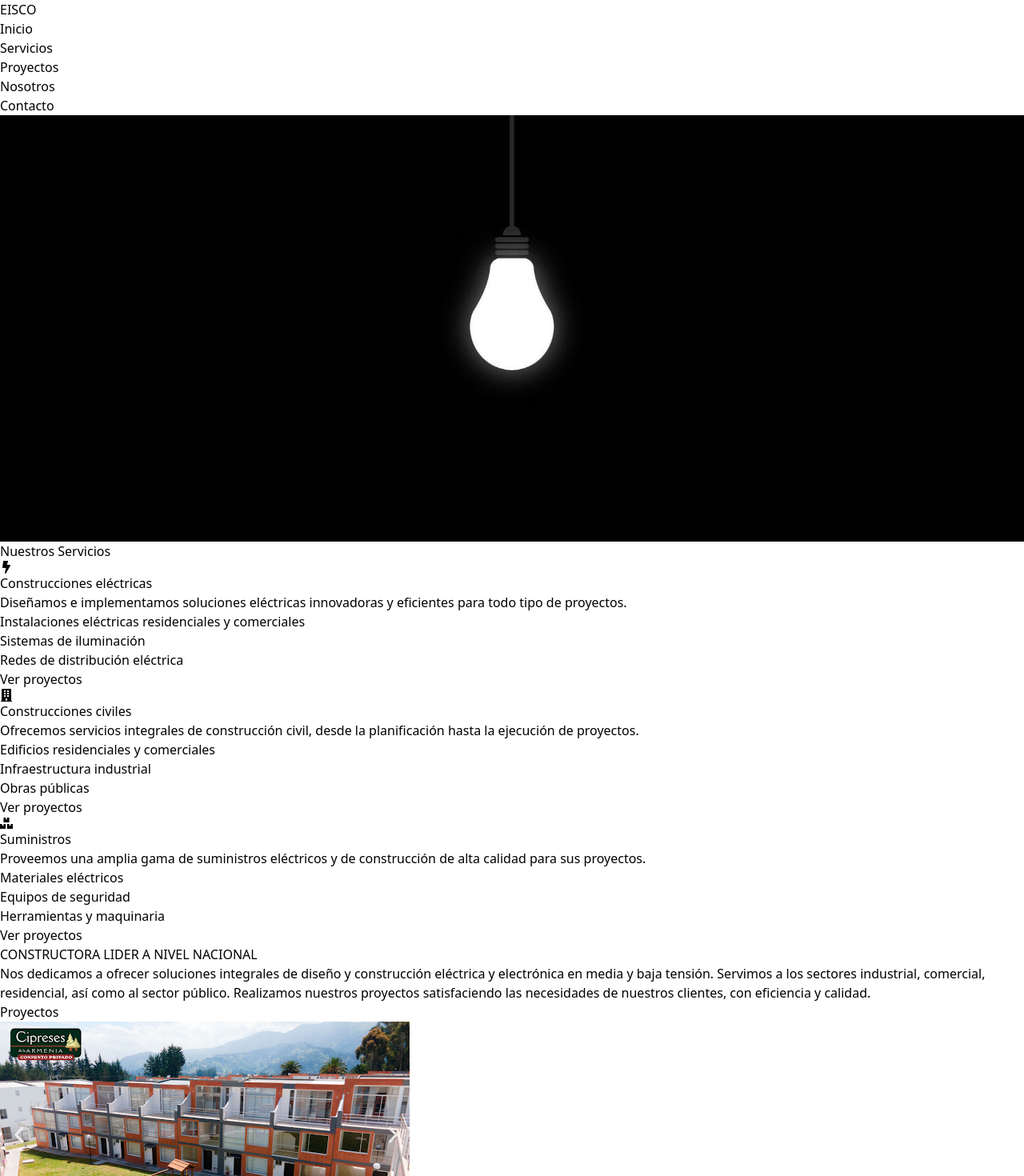
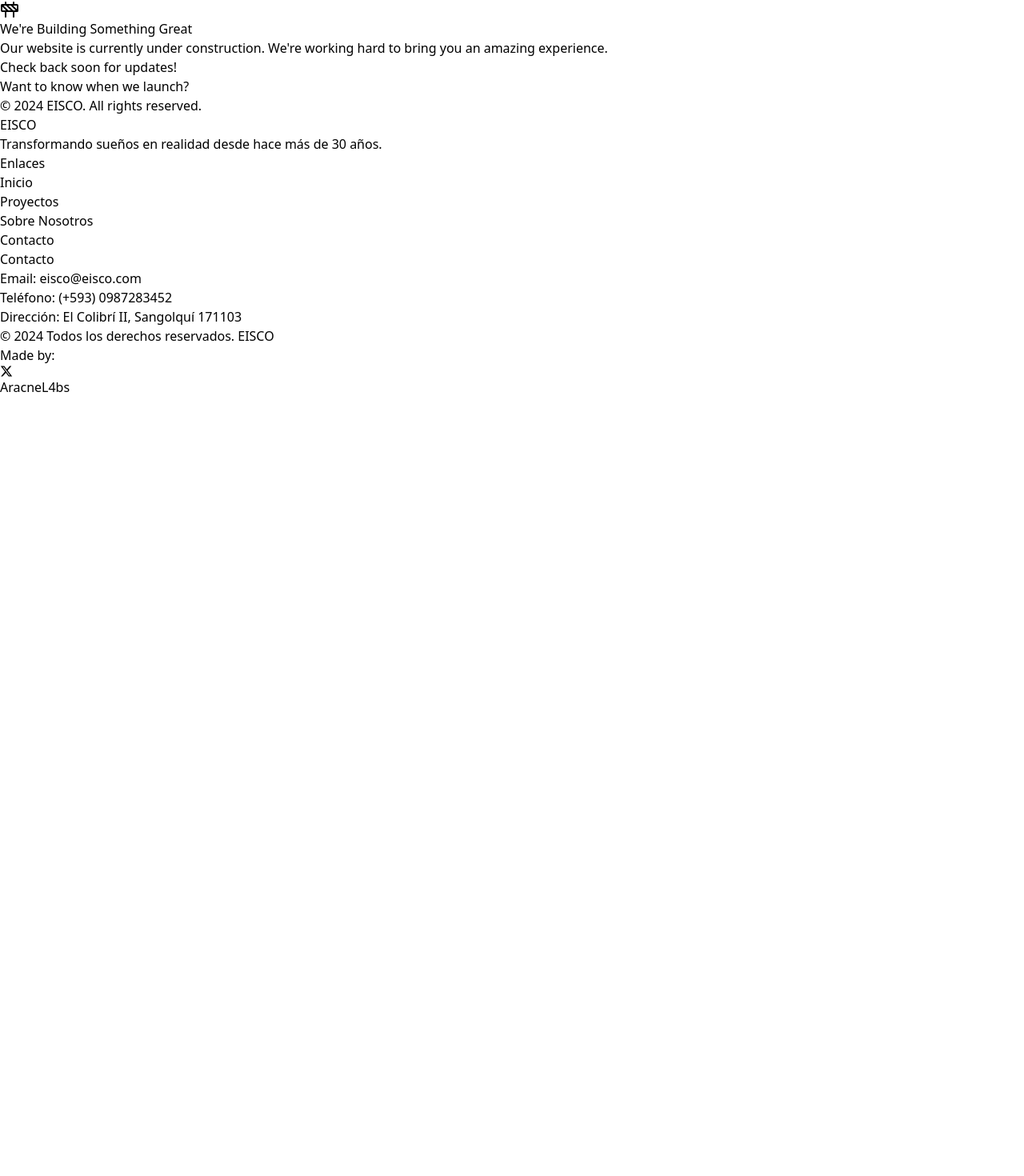
Before and after one commit to arcanel4bs/eisco, a React (Vite) app: page / in a window 1280 px wide. Shown: the top 1470 px of the page at 80% size. After the commit the page ends 800 px from the top, so only its background shows below. Built offline with nearby package versions, Linux system fonts and the light colour scheme.

Commit message:
Website under construction update

```diff
--- a/src/App.jsx
+++ b/src/App.jsx
@@ -1,6 +1,6 @@
 import { useState, useEffect } from 'react';
 import { BrowserRouter as Router, Route, Routes } from 'react-router-dom';
-import Navbar from './components/Navbar';
+// import Navbar from './components/Navbar';
 import Home from './pages/Home';
 import Services from './pages/Services';
 import Projects from './pages/Projects';
@@ -26,11 +26,11 @@ function App() {
     window.addEventListener('scroll', handleScroll, { passive: true });
     return () => window.removeEventListener('scroll', handleScroll);
   }, [lastScrollY]);
-
+// add navbar component
   return (
     <Router>
       <div className="flex flex-col min-h-screen bg-black text-black">
-        <Navbar show={showNavbar} />
+
         <main className="flex-grow container mx-auto px-4 py-8 mt-16">
           <Routes>
             <Route path="/" element={<Home />} />
--- /dev/null
+++ b/src/components/UnderConstruction.jsx
@@ -0,0 +1,48 @@
+import React from 'react';
+import { Construction, ArrowRight, Mail } from 'lucide-react';
+
+const UnderConstruction = () => {
+  return (
+    <div className="min-h-screen bg-gradient-to-b from-blue-50 to-white flex flex-col items-center justify-center p-4">
+      <div className="max-w-2xl mx-auto text-center space-y-8">
+        {/* Icon and Header */}
+        <div className="space-y-4">
+          <Construction className="w-20 h-20 mx-auto text-blue-500 animate-bounce" />
+          <h1 className="text-4xl font-bold text-gray-900">
+            We're Building Something Great
+          </h1>
+        </div>
+
+        {/* Message */}
+        <div className="space-y-4">
+          <p className="text-xl text-gray-600">
+            Our website is currently under construction. We're working hard to bring you an amazing experience.
+          </p>
+          <p className="text-lg text-gray-500">
+            Check back soon for updates!
+          </p>
+        </div>
+
+        {/* Progress Bar */}
+        <div className="w-full max-w-md mx-auto bg-gray-200 rounded-full h-2.5">
+          <div className="bg-blue-500 h-2.5 rounded-full w-3/4 animate-pulse"></div>
+        </div>
+
+        {/* Contact Section */}
+        <div className="space-y-4 pt-8">
+          <p className="text-gray-600">
+            Want to know when we launch?
+          </p>
+
+        </div>
+
+        {/* Footer */}
+        <div className="pt-12 text-sm text-gray-500">
+          © {new Date().getFullYear()} EISCO. All rights reserved.
+        </div>
+      </div>
+    </div>
+  );
+};
+
+export default UnderConstruction;
--- a/src/pages/Home.jsx
+++ b/src/pages/Home.jsx
@@ -1,12 +1,13 @@
 import React from 'react';
-import { Link } from 'react-router-dom';
-import ProjectCard from '../components/ProjectCard';
-import ServiceCard from '../components/ServiceCard';
-import PresentationText from '../components/PresentationText';
+// import { Link } from 'react-router-dom';
+// import ProjectCard from '../components/ProjectCard';
+// import ServiceCard from '../components/ServiceCard';
+// import PresentationText from '../components/PresentationText';
 import { FaBolt, FaBuilding, FaBoxes } from 'react-icons/fa';
-import landingpic1 from '../assets/lightbulb.jpg';
+// import landingpic1 from '../assets/lightbulb.jpg';
 import projectsData from '../data/projects.json';
-import servicesData from '../data/services.json';
+// import servicesData from '../data/services.json';
+import UnderConstruction from '../components/UnderConstruction';
 
 function Home() {
   const featuredProjects = projectsData.slice(0, 3);
@@ -19,45 +20,7 @@ function Home() {
 
   return (
     <div>
-      <section className="mb-8 flex justify-center">
-        <img
-          src={landingpic1}
-          alt="landing pic"
-          className="w-11/12 h-min object-cover"
-        />
-      </section>
-
-      <section className="mb-12">
-        <h2 className="text-3xl flex justify-center mb-8 text-white">Nuestros Servicios</h2>
-        <div className="grid grid-cols-1 md:grid-cols-2 lg:grid-cols-3 gap-6">
-          {servicesData.map((service, index) => (
-            <ServiceCard
-              key={index}
-              {...service}
-              icon={React.createElement(iconMap[service.icon])}
-            />
-          ))}
-        </div>
-      </section>
-
-      <PresentationText />
-
-      <section>
-        <h2 className="text-3xl flex justify-center mb-4 text-white">Proyectos</h2>
-        <div className="grid grid-cols-1 md:grid-cols-2 lg:grid-cols-3 gap-6">
-          {featuredProjects.map(project => (
-            <ProjectCard key={project.id} project={project} />
-          ))}
-        </div>
-        <div className='flex justify-center mb-2 py-4'>
-        <Link
-          to={`/projects`}
-          className="bg-white text-black px-4 py-2 flex justify-center inline-block self-start"
-        >
-          Ver Proyectos
-        </Link>
-        </div>
-      </section>
+      <UnderConstruction />
     </div>
   );
 }
```
Also changed, not shown: src/components/MainApp.jsx (added, +49 -0 lines).
